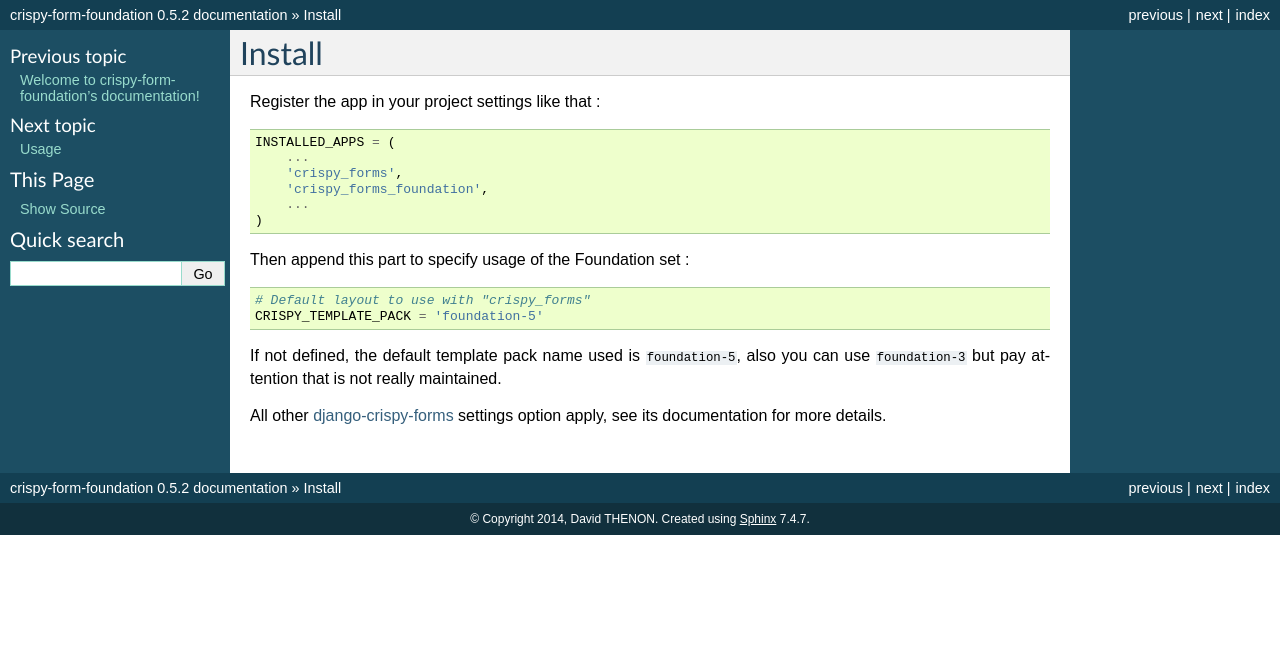
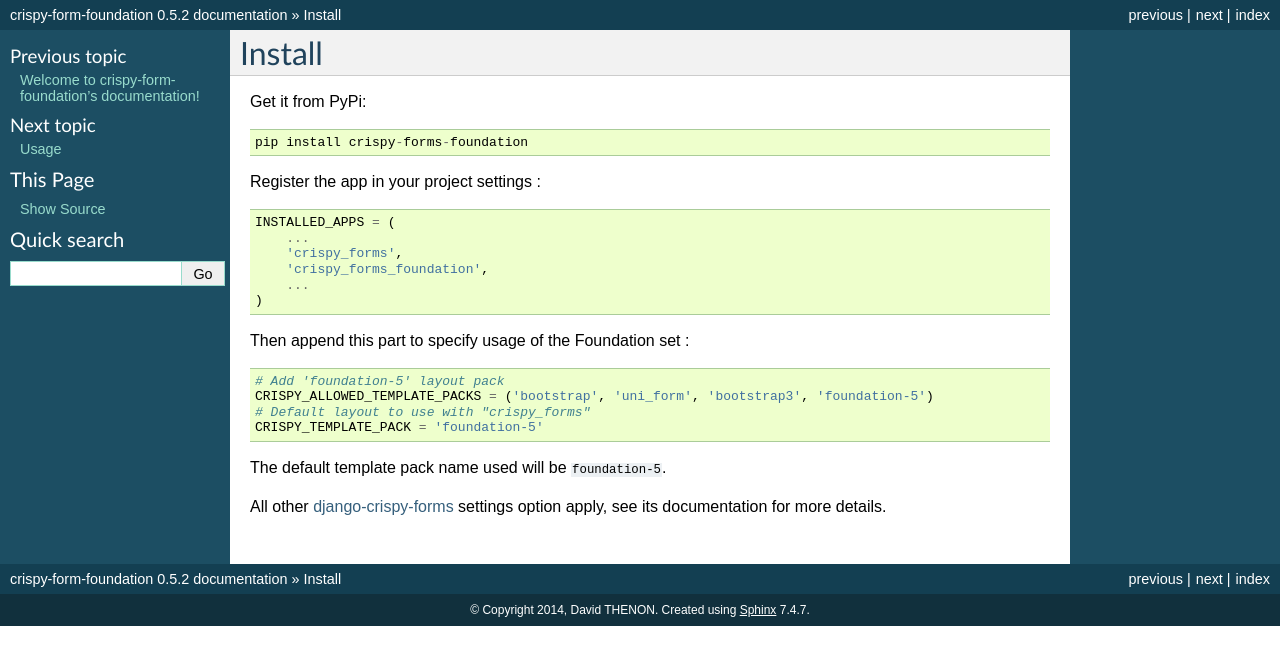
Before and after one commit to sveetch/crispy-forms-foundation, a Sphinx documentation site: the page built from docs/install.rst, in a window 1280 px wide. Shown: the top 665 px of the page. Built offline with Sphinx 7.4.7, drawn with Linux system fonts in a browser that asks for light colours.

Commit message:
Update doc to close #24

```diff
--- a/docs/index.rst
+++ b/docs/index.rst
@@ -7,8 +7,6 @@
 
 .. crispy-form-foundation documentation master file, created by
    sphinx-quickstart on Sat Nov 15 20:21:48 2014.
-   You can adapt this file completely to your liking, but it should at least
-   contain the root `toctree` directive.
 
 Welcome to crispy-form-foundation's documentation!
 ==================================================
@@ -28,7 +26,7 @@
 Requires
 ========
 
-* `django-crispy-forms`_ = 1.4.x;
+* `django-crispy-forms`_ >= 1.4.x;
 
 Table of contents
 *****************
--- a/docs/install.rst
+++ b/docs/install.rst
@@ -6,7 +6,11 @@
 Install
 =======
 
-Register the app in your project settings like that :
+Get it from PyPi: ::
+
+    pip install crispy-forms-foundation
+
+Register the app in your project settings :
 
 .. sourcecode:: python
 
@@ -21,9 +25,11 @@
 
 .. sourcecode:: python
 
+    # Add 'foundation-5' layout pack
+    CRISPY_ALLOWED_TEMPLATE_PACKS = ('bootstrap', 'uni_form', 'bootstrap3', 'foundation-5')
     # Default layout to use with "crispy_forms"
     CRISPY_TEMPLATE_PACK = 'foundation-5'
 
-If not defined, the default template pack name used is ``foundation-5``, also you can use ``foundation-3`` but pay attention that is not really maintained.
+The default template pack name used will be ``foundation-5``.
 
 All other `django-crispy-forms`_ settings option apply, see its documentation for more details.
```
Also changed, not shown: README.rst (+0 -25 lines).
